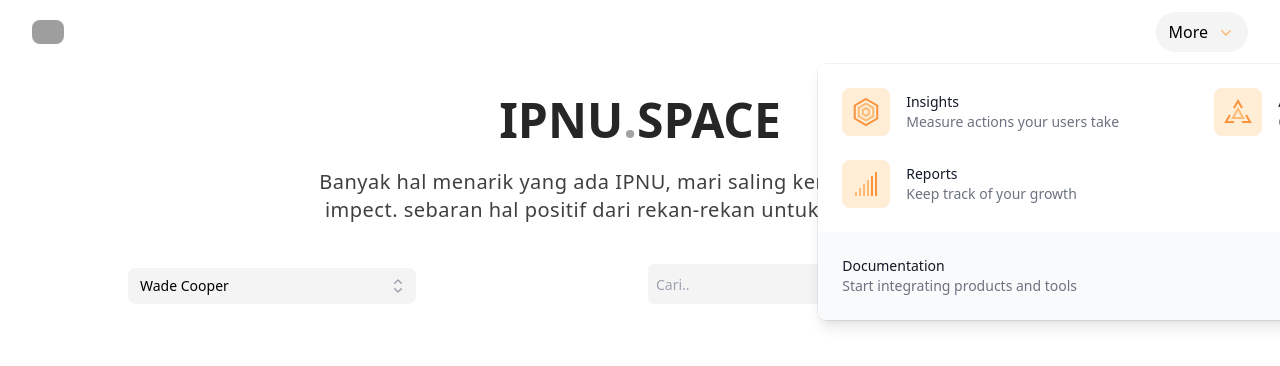
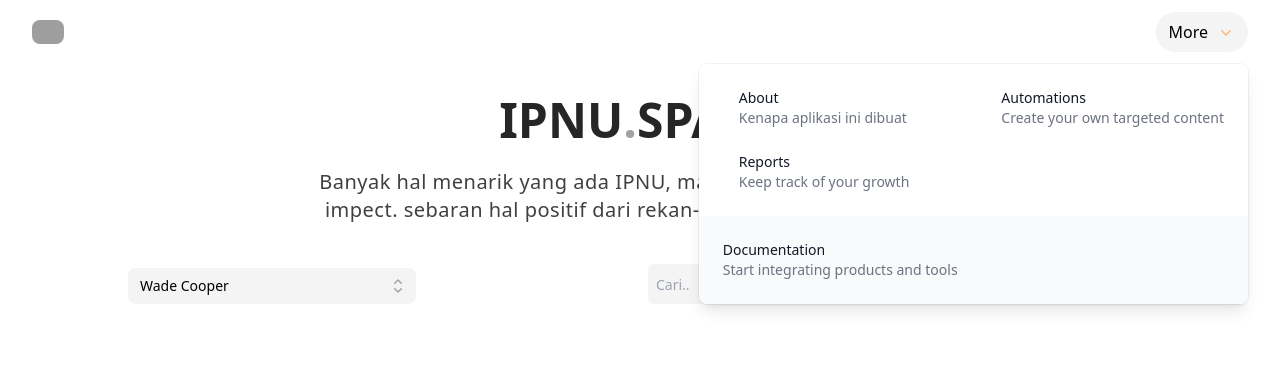
Before and after one commit to mdaushi/ipnuspace, a Nuxt app: page / in a window 1280 px wide. Both pictures are taken after a click on the button "More". Shown: the top 366 px of the page. Built offline with nearby package versions, Linux system fonts and the light colour scheme; grey boxes are pictures that could not be loaded.

Commit message:
fix popover nav

```diff
--- a/components/MoreNav.vue
+++ b/components/MoreNav.vue
@@ -22,7 +22,7 @@
         leave-to-class="translate-y-1 opacity-0"
       >
         <PopoverPanel
-          class="absolute left-1/2 z-10 mt-3 w-screen max-w-sm -translate-x-1/2 transform px-4 sm:px-0 lg:max-w-3xl"
+          class="absolute end-0 z-10 mt-3 w-max max-w-sm transform px-4 sm:px-0 lg:max-w-3xl"
         >
           <div
             class="overflow-hidden rounded-lg shadow-lg ring-1 ring-black ring-opacity-5"
@@ -34,11 +34,6 @@
                 :href="item.href"
                 class="-m-3 flex items-center rounded-lg p-2 transition duration-150 ease-in-out hover:bg-gray-50 focus:outline-none focus-visible:ring focus-visible:ring-orange-500 focus-visible:ring-opacity-50"
               >
-                <div
-                  class="flex h-10 w-10 shrink-0 items-center justify-center text-white sm:h-12 sm:w-12"
-                >
-                  <div v-html="item.icon"></div>
-                </div>
                 <div class="ml-4">
                   <p class="text-sm font-medium text-gray-900">
                     {{ item.name }}
@@ -77,90 +72,19 @@ import { ChevronDownIcon } from "@heroicons/vue/20/solid";
 
 const solutions = [
   {
-    name: "Insights",
-    description: "Measure actions your users take",
-    href: "##",
-    icon: `
-        <svg
-          width="48"
-          height="48"
-          viewBox="0 0 48 48"
-          fill="none"
-          aria-hidden="true"
-          xmlns="http://www.w3.org/2000/svg"
-        >
-          <rect width="48" height="48" rx="8" fill="#FFEDD5" />
-          <path
-            d="M24 11L35.2583 17.5V30.5L24 37L12.7417 30.5V17.5L24 11Z"
-            stroke="#FB923C"
-            stroke-width="2"
-          />
-          <path
-            fill-rule="evenodd"
-            clip-rule="evenodd"
-            d="M16.7417 19.8094V28.1906L24 32.3812L31.2584 28.1906V19.8094L24 15.6188L16.7417 19.8094Z"
-            stroke="#FDBA74"
-            stroke-width="2"
-          />
-          <path
-            fill-rule="evenodd"
-            clip-rule="evenodd"
-            d="M20.7417 22.1196V25.882L24 27.7632L27.2584 25.882V22.1196L24 20.2384L20.7417 22.1196Z"
-            stroke="#FDBA74"
-            stroke-width="2"
-          />
-        </svg>
-      `,
+    name: "About",
+    description: "Kenapa aplikasi ini dibuat",
+    href: "/about",
   },
   {
     name: "Automations",
     description: "Create your own targeted content",
     href: "##",
-    icon: `
-        <svg
-          width="48"
-          height="48"
-          viewBox="0 0 48 48"
-          fill="none"
-          xmlns="http://www.w3.org/2000/svg"
-        >
-          <rect width="48" height="48" rx="8" fill="#FFEDD5" />
-          <path
-            d="M28.0413 20L23.9998 13L19.9585 20M32.0828 27.0001L36.1242 34H28.0415M19.9585 34H11.8755L15.9171 27"
-            stroke="#FB923C"
-            stroke-width="2"
-          />
-          <path
-            fill-rule="evenodd"
-            clip-rule="evenodd"
-            d="M18.804 30H29.1963L24.0001 21L18.804 30Z"
-            stroke="#FDBA74"
-            stroke-width="2"
-          />
-        </svg>
-      `,
   },
   {
     name: "Reports",
     description: "Keep track of your growth",
     href: "##",
-    icon: `
-        <svg
-          width="48"
-          height="48"
-          viewBox="0 0 48 48"
-          fill="none"
-          xmlns="http://www.w3.org/2000/svg"
-        >
-          <rect width="48" height="48" rx="8" fill="#FFEDD5" />
-          <rect x="13" y="32" width="2" height="4" fill="#FDBA74" />
-          <rect x="17" y="28" width="2" height="8" fill="#FDBA74" />
-          <rect x="21" y="24" width="2" height="12" fill="#FDBA74" />
-          <rect x="25" y="20" width="2" height="16" fill="#FDBA74" />
-          <rect x="29" y="16" width="2" height="20" fill="#FB923C" />
-          <rect x="33" y="12" width="2" height="24" fill="#FB923C" />
-        </svg>
-      `,
   },
 ];
 </script>
--- a/nuxt.config.ts
+++ b/nuxt.config.ts
@@ -1,4 +1,7 @@
 // https://nuxt.com/docs/api/configuration/nuxt-config
 export default defineNuxtConfig({
   modules: ["nuxt-headlessui", "@nuxtjs/tailwindcss"],
+  runtimeConfig: {
+    googleKey: "api-key",
+  },
 });
```
